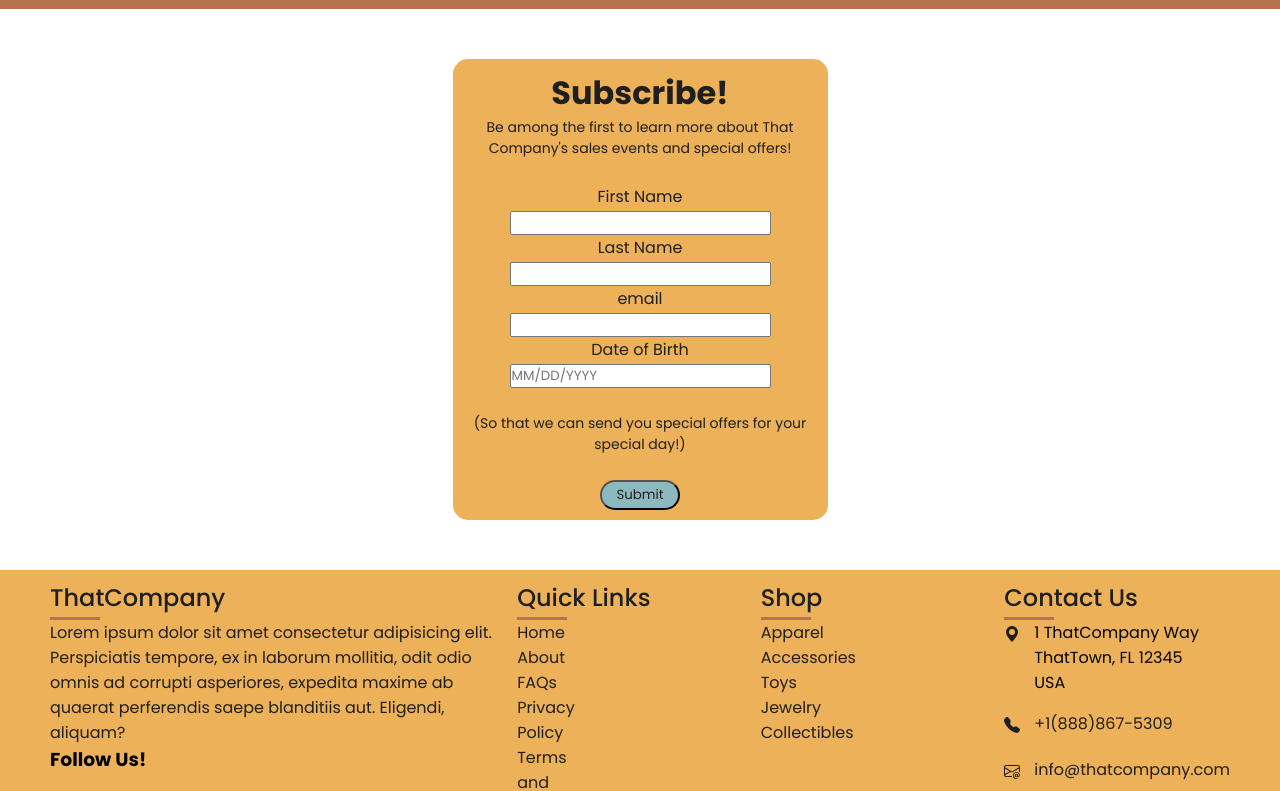
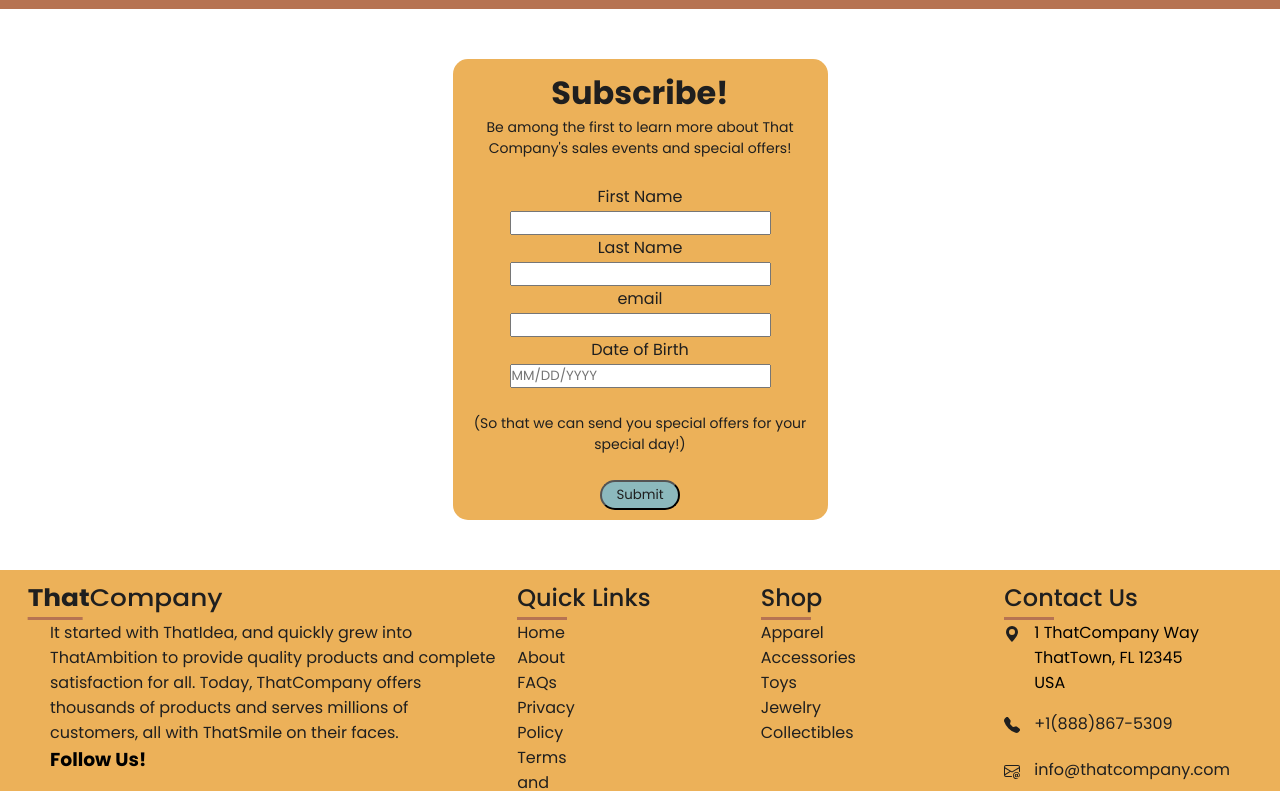
Before and after one commit to jcchaconjr/PythonWebForm, a plain HTML site: page Subscription/index.html in a window 1280 px wide. Shown: the part 71-862 px from the top of the page. Drawn offline with Linux system fonts and the light colour scheme.

Commit message:
Small Changes
- Made a few styling and content changes as the sample website gets fleshed out.

```diff
--- a/Subscription/index.html
+++ b/Subscription/index.html
@@ -59,7 +59,7 @@
             text-decoration: none;
         }
 
-        .logo span {
+        .logo span, .ft-section h2 span {
             font-weight: bolder;
         }
 
@@ -159,6 +159,10 @@
 
         footer .container .ft-section p {
             color: #1f1f1f;
+        }
+
+        .ft-logo {
+            transform: scale(1.10, 1);
         }
 
         .sm-links {
@@ -331,8 +335,9 @@
     <footer>
         <div class="container">
             <div class="ft-section social-links">
-                <h2>ThatCompany</h2>
-                <p>Lorem ipsum dolor sit amet consectetur adipisicing elit. Perspiciatis tempore, ex in laborum mollitia, odit odio omnis ad corrupti asperiores, expedita maxime ab quaerat perferendis saepe blanditiis aut. Eligendi, aliquam?</p>
+                <h2 class="ft-logo"><span>That</span>Company</h2>
+                <p>It started with ThatIdea, and quickly grew into ThatAmbition to provide quality products and complete satisfaction for all. Today, ThatCompany offers thousands of products and
+                    serves millions of customers, all with ThatSmile on their faces.</p>
                 <h3>Follow Us!</h3>
                 <ul class="sm-links">
                     <li><a class="social-link" href="#" target="_blank">
```
